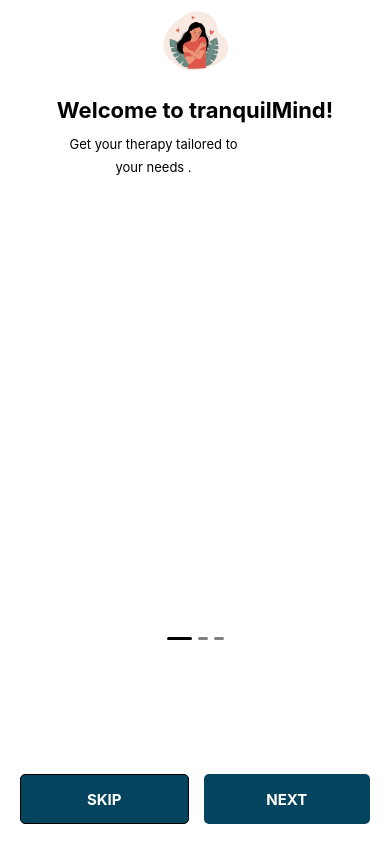
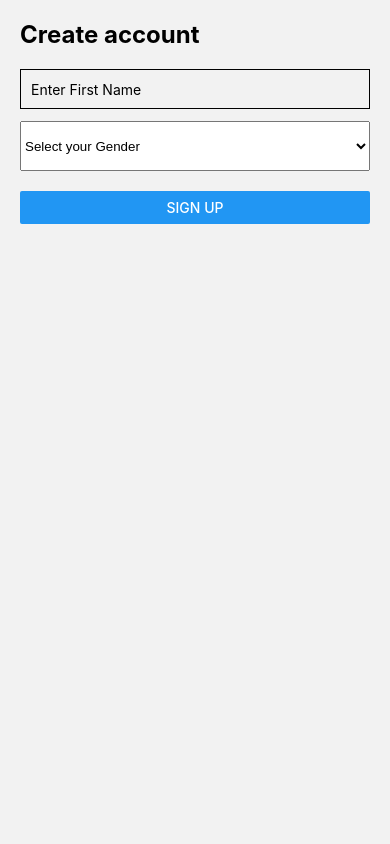
Before and after one commit to amanverma685/riya_foundations, a React Native app: screen /RegistrationScreen in a window 390 px wide. Built offline with nearby package versions, Linux system fonts and the light colour scheme.

Commit message:
addded registration screen

```diff
--- a/App.js
+++ b/App.js
@@ -6,9 +6,10 @@ import HomeScreen from './screens/homeScreen/HomeScreen';
 import LoginScreen from './screens/loginScreen/LoginScreen';
 import ProfileScreen from './screens/profileScreen/ProfileScreen';
 import OnboardingScreen from './screens/onboardingScreen/OnboardingScreen';
-import RegisterScreen from './screens/registerScreen/RegisterScreen';
 import LandingScreen from './screens/landingScreen/LandingScreen';
 import ExploreScreen from './screens/exploreScreen/ExploreScreen';
+import QuizScreen from './screens/quizScreen/QuizScreen';
+import RegisterationScreen from './screens/registerationScreen/RegisterationScreen';
 
 const Stack = createNativeStackNavigator();
 
@@ -44,8 +45,8 @@ export default function App() {
         }}
       />
       <Stack.Screen
-        name="RegisterScreen"
-        component={RegisterScreen}
+        name="RegistrationScreen"
+        component={RegisterationScreen}
         options={{
           headerShown:false,
           title: 'Awesome app',
@@ -54,6 +55,22 @@ export default function App() {
       <Stack.Screen
         name="ExploreScreen"
         component={ExploreScreen}
+        options={{
+          headerShown:false,
+          title: 'Awesome app',
+        }}
+      />
+      <Stack.Screen
+        name="HomeScreen"
+        component={HomeScreen}
+        options={{
+          headerShown:false,
+          title: 'Awesome app',
+        }}
+      />
+      <Stack.Screen
+        name="QuizScreen"
+        component={QuizScreen}
         options={{
           headerShown:false,
           title: 'Awesome app',
--- /dev/null
+++ b/Components/HeaderComponent.js
@@ -0,0 +1,15 @@
+import React from 'react';
+import { View, Text, TouchableOpacity } from 'react-native';
+
+const Header = ({ title, onPressBack }) => {
+  return (
+    <View style={{ flexDirection: 'row', alignItems: 'center', height: 60, backgroundColor: '#f0f0f0', paddingHorizontal: 10 }}>
+      <TouchableOpacity onPress={onPressBack} style={{ paddingRight: 10 }}>
+        <Text style={{ fontSize: 18 }}>Back</Text>
+      </TouchableOpacity>
+      <Text style={{ fontSize: 18, fontWeight: 'bold' }}>{title}</Text>
+    </View>
+  );
+};
+
+export default Header;
--- a/package.json
+++ b/package.json
@@ -10,6 +10,7 @@
   },
   "dependencies": {
     "@expo/vector-icons": "^14.0.0",
+    "@react-native-picker/picker": "^2.6.1",
     "@react-navigation/bottom-tabs": "^6.5.12",
     "@react-navigation/native": "^6.1.10",
     "@react-navigation/native-stack": "^6.9.18",
--- a/screens/exploreScreen/ExploreScreen.js
+++ b/screens/exploreScreen/ExploreScreen.js
@@ -1,10 +1,12 @@
 import { View, Text } from 'react-native'
 import React from 'react'
+import Header from '../../Components/HeaderComponent'
 
-const ExploreScreen = () => {
+const ExploreScreen = ({navigation}) => {
   return (
     <View>
-      <Text>ExploreScreen</Text>
+      <Header title="Explore" onPressBack={() => navigation.goBack()} />
+
     </View>
   )
 }
--- a/screens/homeScreen/HomeScreen.js
+++ b/screens/homeScreen/HomeScreen.js
@@ -4,8 +4,10 @@ import { FlatList,TouchableOpacity } from 'react-native'
 import { LinearGradient } from 'react-native-svg'
 import { Ionicons } from '@expo/vector-icons'
 import axios from 'axios';
+import Header from '../../Components/HeaderComponent'
 
-const HomeScreen = () => {
+const HomeScreen = ({navigation}) => {
+
 
   const [quote, setQuote] = useState(null);
 
@@ -35,7 +37,6 @@ const HomeScreen = () => {
       if (response.data && response.data.length > 0) {
 
         setQuote(response.data); // Set the first quote to the state
-        console.log(quote)
       }
     } catch (error) {
       console.error('Error fetching quote:', error);
@@ -80,7 +81,7 @@ const HomeScreen = () => {
 
             </View>
             <View className="flex flex-col justify-center bg">
-                <TouchableOpacity>
+                <TouchableOpacity onPress={() =>{} } >
                     <Ionicons name="chevron-forward-outline" size={64} color="white" ></Ionicons>
                 </TouchableOpacity>
               </View>
--- a/screens/landingScreen/LandingScreen.js
+++ b/screens/landingScreen/LandingScreen.js
@@ -56,7 +56,7 @@ export default function LandingScreen({navigation}) {
       <Ionicons
         name={icon}
         size={25}
-        color={routeName === selectedTab ? 'black' : 'red'}
+        color={routeName === selectedTab ? 'black' : 'white'}
       />
     );
   };
@@ -79,7 +79,7 @@ export default function LandingScreen({navigation}) {
         shadowStyle={styles.shawdow}
         height={50}
         circleWidth={40}
-        bgColor="gray"
+        bgColor="cyan"
         initialRouteName="HomeScreen"
         borderTopLeftRight
         renderCircle={({ selectedTab, navigate }) => (
@@ -88,7 +88,7 @@ export default function LandingScreen({navigation}) {
               style={styles.button}
               onPress={() =>navigation.navigate('ExploreScreen') }
             >
-              <Ionicons name={'apps-sharp'} color="gray" size={25} />
+              <Ionicons name={'apps-sharp'} color="black" size={25} />
             </TouchableOpacity>
           </Animated.View>
         )}
@@ -126,7 +126,7 @@ export const styles = StyleSheet.create({
     padding: 20,
   },
   shawdow: {
-    shadowColor: '#DDDDDD',
+    shadowColor: '#D9FA7C',
     shadowOffset: {
       width: 0,
       height: 0,
@@ -145,7 +145,7 @@ export const styles = StyleSheet.create({
     borderRadius: 30,
     alignItems: 'center',
     justifyContent: 'center',
-    backgroundColor: '#E8E8E8',
+    backgroundColor: 'cyan',
     bottom: 30,
     shadowColor: '#000',
     shadowOffset: {
@@ -159,7 +159,7 @@ export const styles = StyleSheet.create({
   imgCircle: {
     width: 30,
     height: 30,
-    tintColor: 'gray',
+    tintColor: '#D9FA7C',
   },
   tabbarItem: {
     flex: 1,
@@ -170,12 +170,5 @@ export const styles = StyleSheet.create({
     width: 30,
     height: 30,
   },
-  screen1: {
-    flex: 1,
-    backgroundColor: '#BFEFFF',
-  },
-  screen2: {
-    flex: 1,
-    backgroundColor: '#FFEBCD',
-  },
+
 });
--- a/screens/loginScreen/LoginScreen.js
+++ b/screens/loginScreen/LoginScreen.js
@@ -2,16 +2,35 @@
 
 import React, { useState } from 'react';
 import { View, Text, TextInput, Button, StyleSheet,Alert } from 'react-native';
+import axios from 'axios';
+
 
 const LoginScreen = ({ navigation }) => {
   const [email, setEmail] = useState('');
   const [password, setPassword] = useState('');
+  const [user,setUser]= useState({});
 
-  const handleLogin = () => {
-    console.log(email);
-    console.log(password);
+  const handleLogin = async() => {
+    const cred = {
+      "email":email,
+      "password":password
+    }
+    const headers = {
+      'Content-Type': 'application/json',
+    };
 
+    try {
+      const response = await axios.post(`https://673a-106-51-164-14.ngrok-free.app/api/user/authenticate`,cred,{headers});
+      console.log(response.data);
+      setUser(response.data);
+
+        navigation.navigate('LandingScreen');
+    } catch (error) {
+      console.error('Error fetching data:', error);
+      Alert.alert('Error', 'Failed to fetch data');
+    }
     navigation.navigate('LandingScreen');
+
     // if (1) {
     //   Alert.alert('Invalid Login', 'Please enter valid email and password.');
     // }
--- a/screens/onboardingScreen/OnboardingScreen.js
+++ b/screens/onboardingScreen/OnboardingScreen.js
@@ -11,6 +11,7 @@ import {
   Dimensions,
 } from 'react-native';
 import LoginScreen from '../loginScreen/LoginScreen';
+import RegisterationScreen from '../registerationScreen/RegisterationScreen';
 
 const {width, height} = Dimensions.get('window');
 
@@ -115,7 +116,7 @@ const OnboardingScreen = ({navigation}) => {
               <TouchableOpacity
                 style={styles.btn}
 
-                onPress={() => navigation.replace('LoginScreen')}>
+                onPress={() => navigation.replace('RegistrationScreen')}>
                 <Text style={{fontWeight: 'bold', fontSize: 15, color:'white'}}>
                   GET STARTED
                 </Text>
--- a/screens/registerScreen/RegisterScreen.js
+++ b/screens/quizScreen/QuizScreen.js
@@ -1,12 +1,12 @@
 import { View, Text } from 'react-native'
 import React from 'react'
 
-const RegisterScreen = () => {
+const QuizScreen = () => {
   return (
     <View>
-      <Text>RegisterScreen</Text>
+      <Text>QuizScreen</Text>
     </View>
   )
 }
 
-export default RegisterScreen
+export default QuizScreen
--- /dev/null
+++ b/screens/registerationScreen/RegisterationScreen.js
@@ -0,0 +1,68 @@
+import React, { useState } from 'react';
+import { View, Text, TextInput, Button, StyleSheet, ScrollView } from 'react-native';
+import { Picker } from '@react-native-picker/picker';
+
+const RegisterationScreen = () => {
+  const [firstName, setFirstName] = useState('');
+  const [middleName, setMiddleName] = useState('');
+  const [lastName, setLastName] = useState('');
+  const [mobileNumber, setMobileNumber] = useState('');
+  const [age, setAge] = useState('');
+  const [gender, setGender] = useState('');
+  const [password, setPassword] = useState('');
+  const [confirmPassword, setConfirmPassword] = useState('');
+
+  const handleSignUp = () => {
+    // Implement your sign-up logic
+    console.log('Sign Up Pressed');
+  };
+
+  return (
+    <ScrollView style={styles.container}>
+      <Text style={styles.title}>Create account</Text>
+      <TextInput
+        style={styles.input}
+        placeholder="Enter First Name"
+        onChangeText={setFirstName}
+        value={firstName}
+      />
+      {/* Repeat for other inputs */}
+      <Picker
+        selectedValue={gender}
+        onValueChange={(itemValue, itemIndex) => setGender(itemValue)}
+        style={styles.picker}>
+        <Picker.Item label="Select your Gender" value="" />
+        <Picker.Item label="Male" value="male" />
+        <Picker.Item label="Female" value="female" />
+        <Picker.Item label="Others" value="others" />
+      </Picker>
+      {/* Repeat for password and confirm password */}
+      <Button title="Sign Up" onPress={handleSignUp} />
+    </ScrollView>
+  );
+};
+
+const styles = StyleSheet.create({
+  container: {
+    flex: 1,
+    padding: 20,
+  },
+  title: {
+    fontSize: 24,
+    fontWeight: 'bold',
+    marginBottom: 20,
+  },
+  input: {
+    height: 40,
+    marginBottom: 12,
+    borderWidth: 1,
+    padding: 10,
+  },
+  picker: {
+    height: 50,
+    marginBottom: 20,
+  },
+  // Add styles for other elements
+});
+
+export default RegisterationScreen;
--- a/tailwind.config.js
+++ b/tailwind.config.js
@@ -2,7 +2,8 @@
 module.exports = {
   content: ["./screens/homeScreen/HomeScreen.js",
             "./screens/loginScreen/LoginScreen.js",
-            "./screens/onboardingScreen/OnboardingScreen.js"
+            "./screens/onboardingScreen/OnboardingScreen.js",
+            "./screens/exploreScreen/ExploreSreen.js"
             ],
   theme: {
     extend: {},
```
Also changed, not shown: 1 other file (tests, documents, lock files or other folders).
